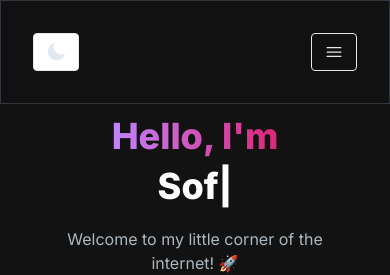
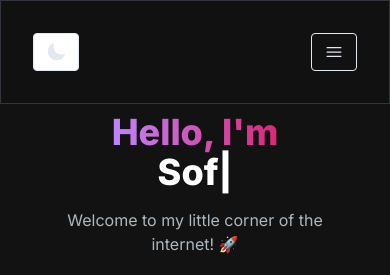
Before and after one commit to data-baze/portfolio-site, a Next.js app: page / in a window 390 px wide. Shown: the top 275 px of the page. Built offline with nearby package versions, Linux system fonts and the light colour scheme.

Commit message:
added customizations

```diff
--- a/src/app/components/DarkModeToggle.jsx
+++ b/src/app/components/DarkModeToggle.jsx
@@ -11,7 +11,7 @@
       {! isDarkMode ? (
         <button
           id="darkmode"
-          onClick={() => setIsDarkMode(true)}
+          onClick={() => setIsDarkMode(false)}
           className={`flex items-center px-3 py-2 border rounded text-slate-200 border-slate-200 hover:text-white hover:border-white bg-${
             isDarkMode ? "dark" : "white"
           } text-${isDarkMode ? "white" : "black"}`}
@@ -21,7 +21,7 @@
       ) : (
         <button
           id="darkmode"
-          onClick={() => setIsDarkMode(false)}
+          onClick={() => setIsDarkMode(true)}
           className={`flex items-center px-3 py-2 border rounded text-slate-200 border-slate-200 hover:text-white hover:border-white bg-${
             isDarkMode ? "dark" : "white"
           } text-${isDarkMode ? "white" : "black"}`}
--- a/src/app/components/HeroSection.jsx
+++ b/src/app/components/HeroSection.jsx
@@ -9,7 +9,7 @@
     <section className="lg:py-16">
       <div className="grid grid-cols-1 sm:grid-cols-12">
         <div className="col-span-8 place-self-center text-center sm:text-left justify-self-start">
-          <h1 className=" text-white mb-4 text-4xl sm:text-5xl lg:text-6xl leading-snug font-extrabold">
+          <h1 className=" text-white mb-4 text-4xl sm:text-5xl lg:text-6xl font-extrabold">
             <span className="text-transparent bg-clip-text bg-gradient-to-r from-primary-400 to-secondary-600">
               Hello, I&apos;m {""}
             </span>
```
